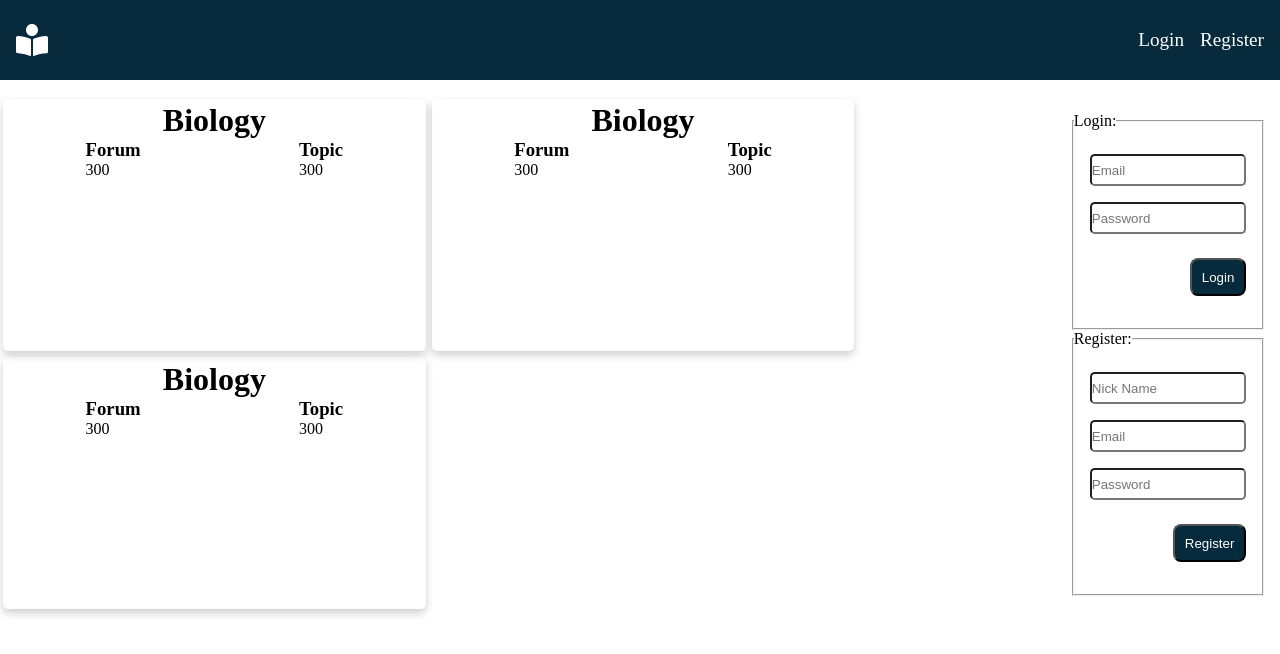
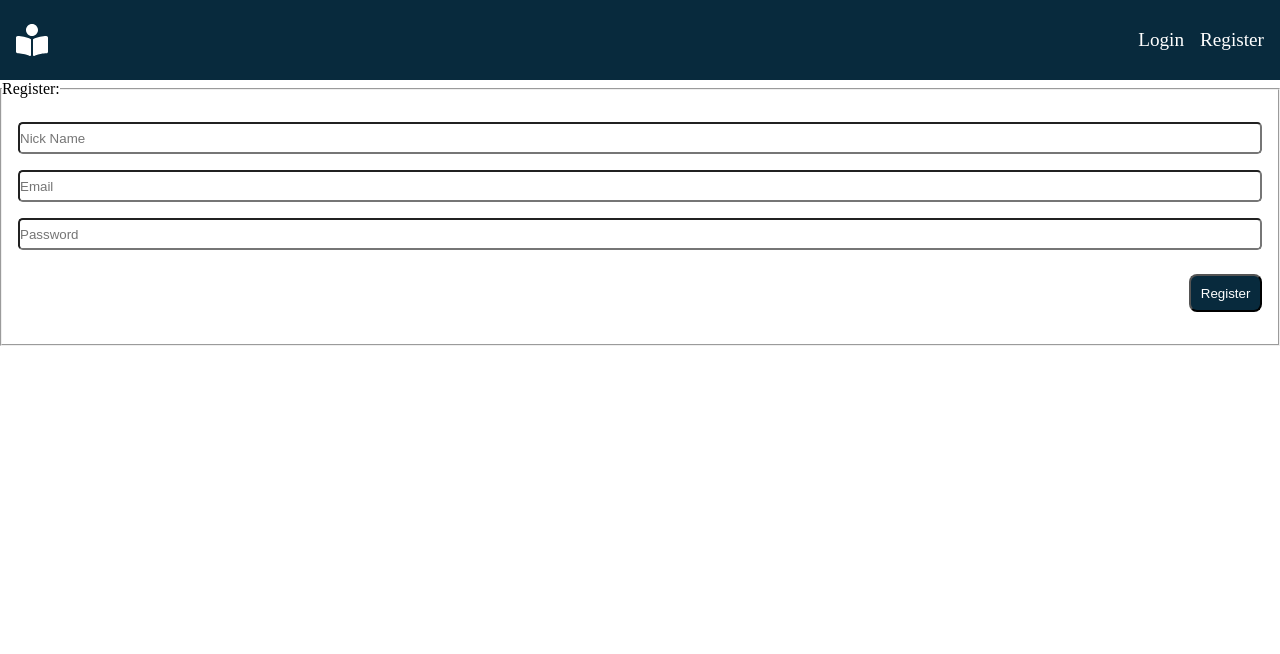
Before and after one commit to AbielKiflu/myforum, a React (Create React App) app: page /register in a window 1280 px wide. Shown: the top 654 px of the page. Built offline with nearby package versions, Linux system fonts and the light colour scheme.

Commit message:
Register and Login page are done

```diff
--- a/src/App.js
+++ b/src/App.js
@@ -1,5 +1,5 @@
 import {NavBar} from './components';
-import Guest from './pages/Guest/Guest';
+import {Guest,Login,Register} from './pages';
 import { BrowserRouter as Router,Routes, Route } from 'react-router-dom';
 import GlobalStyles from './globalStyle';
 import {Provider} from "react-redux";
@@ -13,9 +13,14 @@ function App() {
       <Router>
         <GlobalStyles/>
         <NavBar/>
+
+        <Routes>
+            <Route path="/" element={ <Guest/>}/>
+            <Route path="/login" element={ <Login/>}/>
+            <Route path="/register" element={ <Register/>}/>
+          </Routes>
+
       </Router>
-          <Guest/>
-
     </Provider>
   );
 }
--- /dev/null
+++ b/src/pages/Login/Login.js
@@ -0,0 +1,12 @@
+import {Login as LoginForm} from '../../components'
+
+function Login() {
+  return (
+    <>
+      <LoginForm/>
+    </>
+
+  );
+}
+
+export default Login;
--- /dev/null
+++ b/src/pages/Register/Register.js
@@ -0,0 +1,12 @@
+import {Register as RegisterForm} from '../../components'
+
+function Register() {
+  return (
+    <>
+      <RegisterForm/>
+    </>
+
+  );
+}
+
+export default Register;
--- a/src/pages/index.js
+++ b/src/pages/index.js
@@ -0,0 +1,3 @@
+export {default as Guest} from "./Guest/Guest";
+export {default as Login} from "./Login/Login";
+export {default as Register} from "./Register/Register";
```
